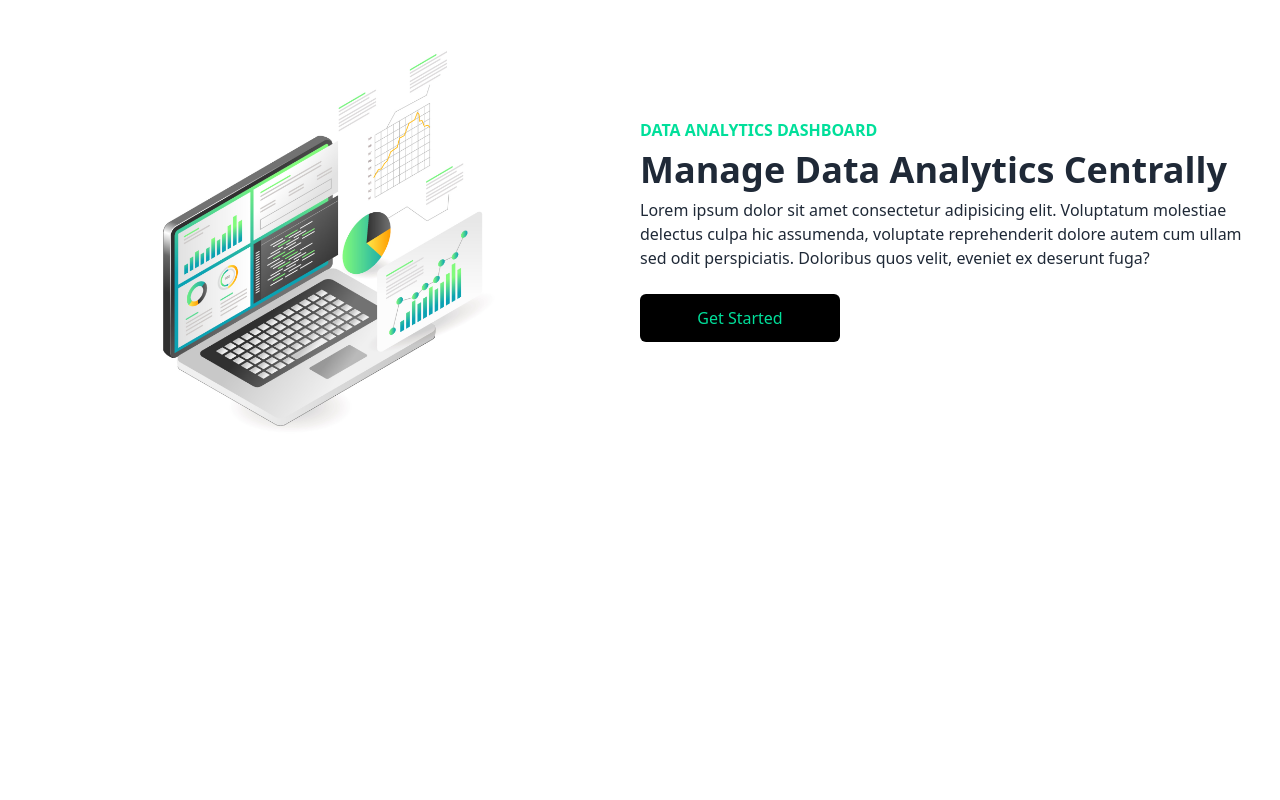
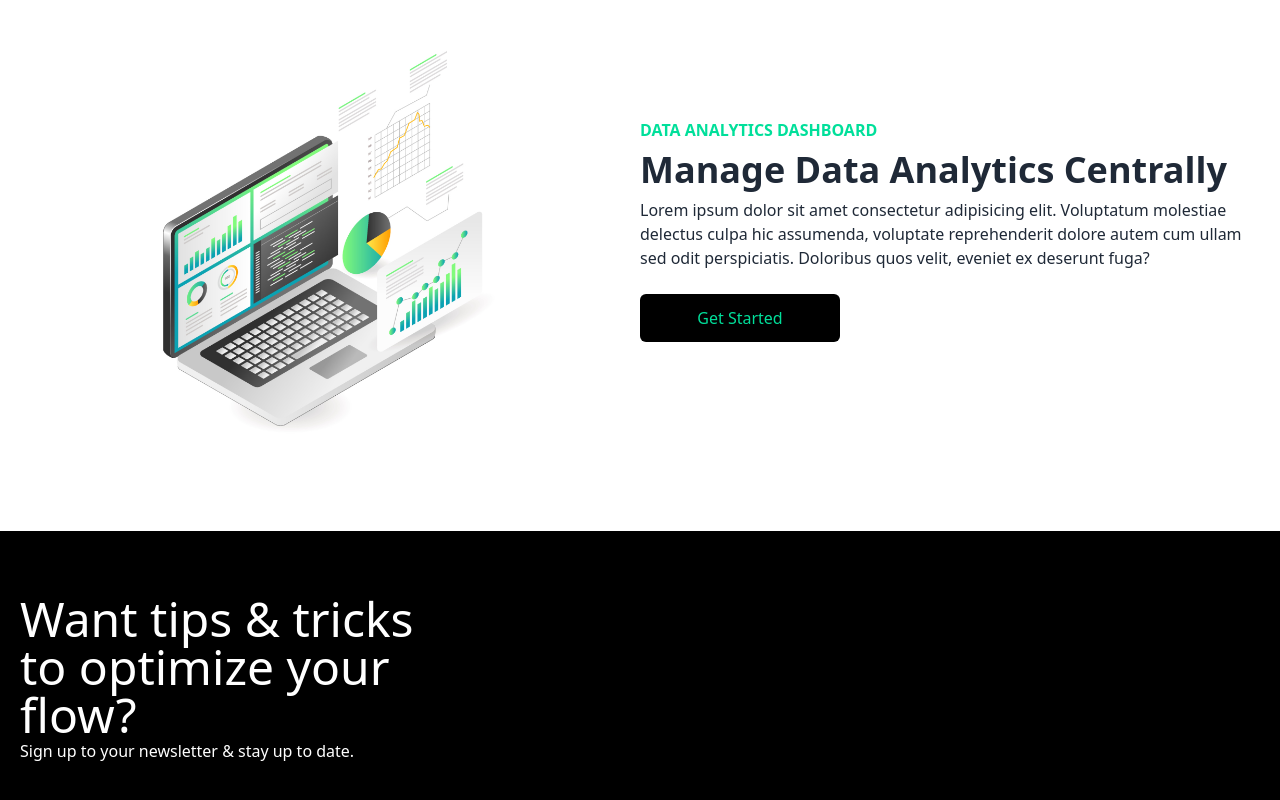
Before and after one commit to sahalmahin/data-finance, a React (Vite) app: page / in a window 1280 px wide. Shown: the part 846-1646 px from the top of the page. Before the commit the page ends 1377 px from the top, so only its background shows below. Built offline with nearby package versions, Linux system fonts and the light colour scheme.

Commit message:
news letter header

```diff
--- a/src/components/Shared/NewsLetter.jsx
+++ b/src/components/Shared/NewsLetter.jsx
@@ -1,7 +1,12 @@
 const NewsLetter = () => {
     return (
-        <div>
-
+        <div className="w-full py-16 text-white">
+            <div className="max-w-[1240px] mx-auto grid lg:grid-cols-3">
+                <div>
+                    <h1 className="md:text-5xl sm:text-4xl text-xl">Want tips & tricks to optimize your flow?</h1>
+                    <p>Sign up to your newsletter & stay up to date.</p>
+                </div>
+            </div>
         </div>
     );
 };
```
